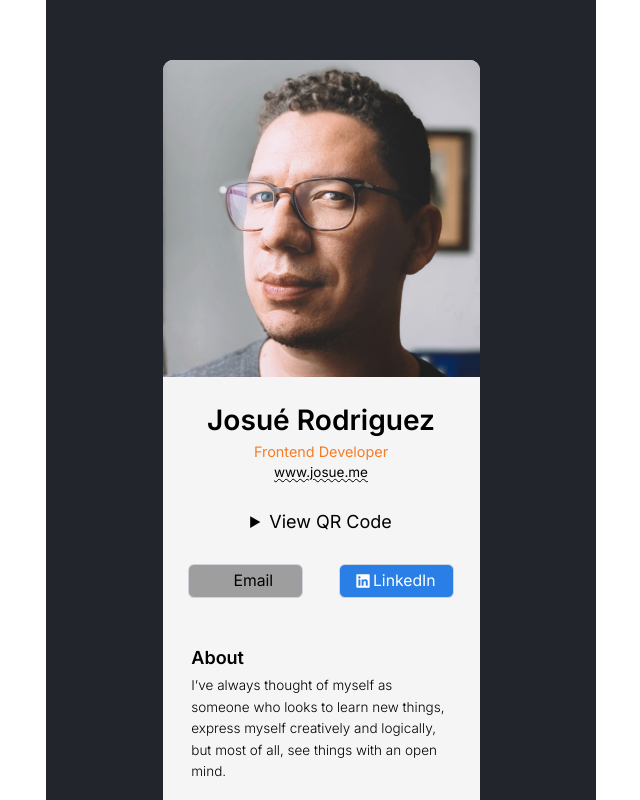
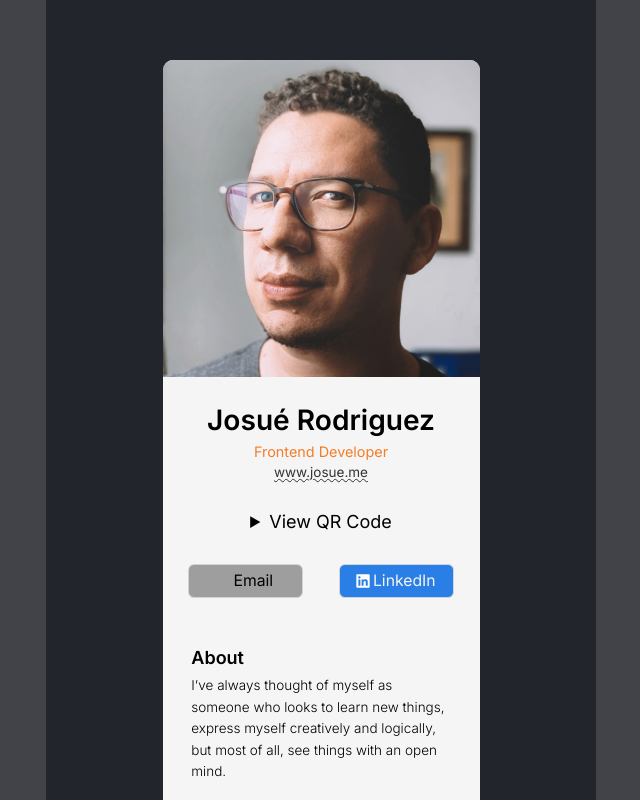
Before and after one commit to Rapidisimo/Digital-Business-Card, a React (Vite) app: page / in a window 1280 px wide. Shown: the top 800 px of the page, without its empty margins (319-959 px from the left). Built offline with nearby package versions, Linux system fonts and the light colour scheme; grey boxes are pictures that could not be loaded.

Commit message:
system dark mode

```diff
--- a/index.html
+++ b/index.html
@@ -10,7 +10,9 @@
     <title>React Digitial Business Card</title>
   </head>
   <body>
-    <div id="root" class="wrapper"></div>
+    <div id="root" class="wrapper">
+
+    </div>
     <script type="module" src="/src/main.jsx"></script>
   </body>
 </html>
--- a/src/index.css
+++ b/src/index.css
@@ -1,4 +1,12 @@
 @import url(reset.css);
+
+:root {
+  color-scheme: light dark;
+  --card-bkg-color: rgb(245, 245, 245);
+  --soft-gray-color: hsl(255, 5%, 84%);
+  --dark-black-color: hsl(231, 12%, 12%);
+  --link-underline-color: rgb(134, 189, 236);
+}
 
 * {
   font-size: 18px;
@@ -6,6 +14,7 @@
 
 body {
   font-family: 'Inter', sans-serif;
+  background-color: hsl(228, 4%, 27%);
 }
 
 .wrapper {
@@ -18,7 +27,7 @@ body {
 }
 
 main {
-  background-color: #F5F5F5;
+  background-color: var(--card-bkg-color);
   text-align: center;
   border-radius: 10px 10px 0 0;
   padding-bottom: 1.6rem;
@@ -77,7 +86,7 @@ button:last-child {
   background-image: url(./assets/linkedin.svg);
   background-repeat: no-repeat;
   background-position: 15% center;
-  color: white;
+  color: var(--card-bkg-color);
   padding-left: 1.2rem;
 }
 
@@ -103,7 +112,7 @@ button:hover {
 }
 
 .more-info {
-  background-color: #F5F5F5;
+  background-color: var(--card-bkg-color);
   width: 317px;
   /* display: flex;
   flex-wrap: wrap; */
@@ -122,9 +131,10 @@ button:hover {
   line-height: 1.2rem;
 }
 
-a {
-  text-decoration-color: rgb(134, 189, 236);
-  color: black;
+a,
+a:visited {
+  text-decoration-color: var(--link-underline-color);
+  color: rgb(51, 50, 50);
   font-size: .75rem;
 }
 
@@ -135,10 +145,6 @@ a:hover {
   text-decoration-thickness: 1px;
 }
 
-a:visited {
-  color: rgb(51, 50, 50);
-}
-
 a:hover {
   text-decoration-color: rgb(223, 138, 98);
 }
@@ -146,7 +152,7 @@ a:hover {
 footer {
   display: flex;
   justify-content: center;
-  background-color: #D5D4D8;
+  background-color: var(--soft-gray-color);
   width: 317px;
   margin: 0 auto;
   border-radius: 0 0 10px 10px;
@@ -176,18 +182,30 @@ footer li {
 }
 
 .instagram svg:hover {
-  opacity: .6;
-  border-radius: 5px;
-  background: linear-gradient(
-    45deg,
-    #f09433 0%,
-    #e6683c 25%,
-    #dc2743 50%,
-    #cc2366 75%,
-    #bc1888 100%
-  );
+  fill: hsla(16, 77%, 57%, 0.666);
 }
 
 .github svg:hover {
   fill: hsla(0, 0%, 0%, 0.358);
 }
+
+
+
+@media (prefers-color-scheme: dark) {
+  body,
+  a,
+  a:visited {
+    color: var(--soft-gray-color);
+  }
+
+  main,
+  .more-info {
+    background-color: var(--dark-black-color);
+  }
+
+  button {
+    background-color: var(--soft-gray-color);
+    border: none;
+    color: var(--dark-black-color);
+  }
+}
```
